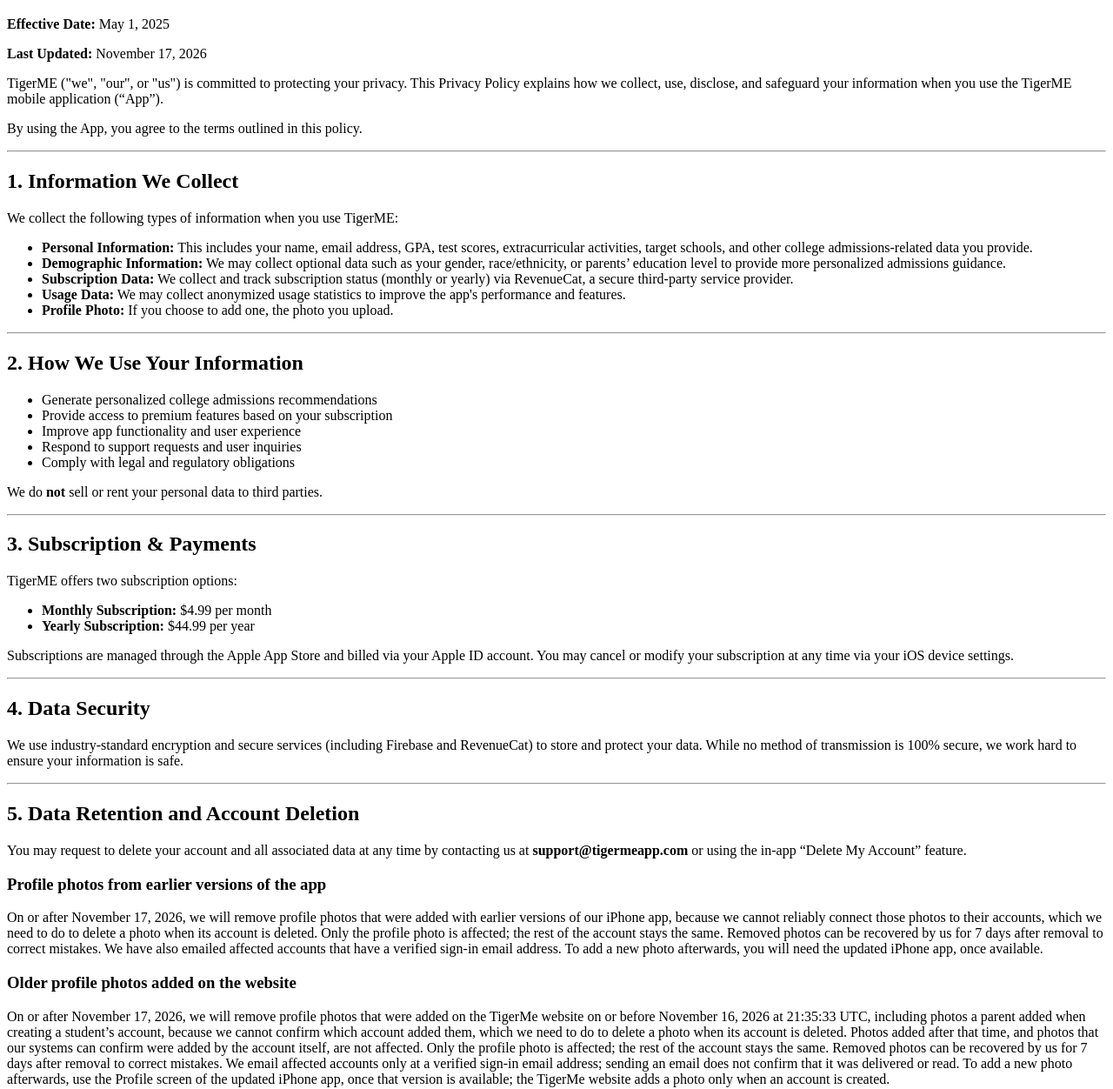
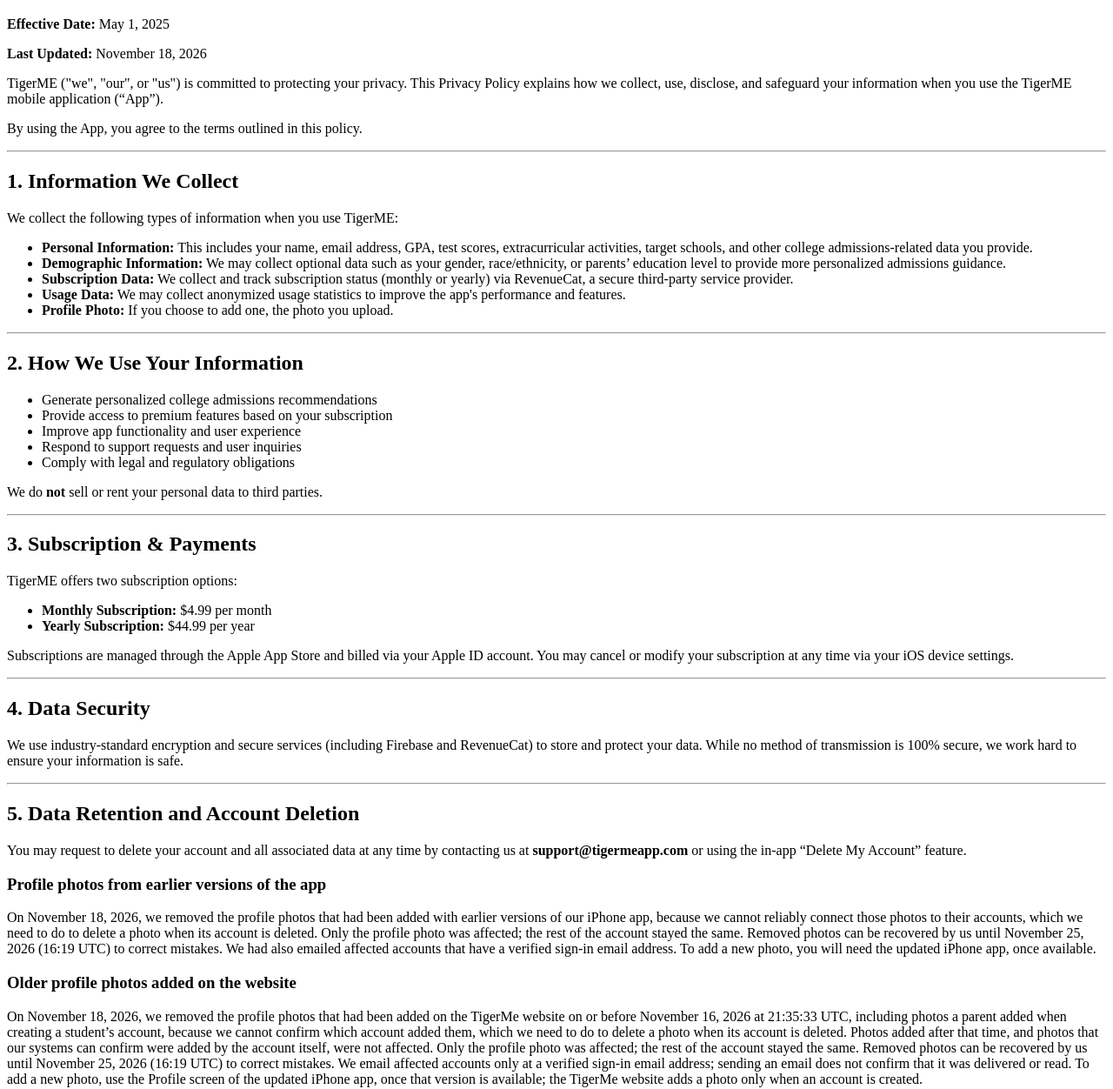
Before and after one commit to Sibble-Associates/Sibble-Associates.github.io, a plain HTML site: page index.html in a window 1280 px wide. Shown: the part 61-1313 px from the top of the page at 87% size. Drawn offline with Linux system fonts and the light colour scheme.

Commit message:
Notice: photo removals completed Nov 18, 2026; recovery until Nov 25 (16:19 UTC)
iPhone legacy photos (41) and older web photos (2) removed; nothing skipped. Scope, cutoff and
exclusions unchanged; the recovery date is the earliest of the per-photo 7-day deadlines.

Co-Authored-By: Claude Opus 5.5 <noreply@anthropic.com>

```diff
--- a/index.html
+++ b/index.html
@@ -7,7 +7,7 @@
 <body>
     <h1>Privacy Policy for TigerME</h1>
     <p><strong>Effective Date:</strong> May 1, 2025</p>
-    <p><strong>Last Updated:</strong> November 17, 2026</p>
+    <p><strong>Last Updated:</strong> November 18, 2026</p>
     <p>TigerME ("we", "our", or "us") is committed to protecting your privacy. This Privacy Policy explains how we collect, use, disclose, and safeguard your information when you use the TigerME mobile application (“App”).</p>
     <p>By using the App, you agree to the terms outlined in this policy.</p>
     <hr>
@@ -45,9 +45,9 @@
     <h2>5. Data Retention and Account Deletion</h2>
     <p>You may request to delete your account and all associated data at any time by contacting us at <strong>support@tigermeapp.com</strong> or using the in-app “Delete My Account” feature.</p>
     <h3>Profile photos from earlier versions of the app</h3>
-    <p>On or after November 17, 2026, we will remove profile photos that were added with earlier versions of our iPhone app, because we cannot reliably connect those photos to their accounts, which we need to do to delete a photo when its account is deleted. Only the profile photo is affected; the rest of the account stays the same. Removed photos can be recovered by us for 7 days after removal to correct mistakes. We have also emailed affected accounts that have a verified sign-in email address. To add a new photo afterwards, you will need the updated iPhone app, once available.</p>
+    <p>On November 18, 2026, we removed the profile photos that had been added with earlier versions of our iPhone app, because we cannot reliably connect those photos to their accounts, which we need to do to delete a photo when its account is deleted. Only the profile photo was affected; the rest of the account stayed the same. Removed photos can be recovered by us until November 25, 2026 (16:19 UTC) to correct mistakes. We had also emailed affected accounts that have a verified sign-in email address. To add a new photo, you will need the updated iPhone app, once available.</p>
     <h3>Older profile photos added on the website</h3>
-    <p>On or after November 17, 2026, we will remove profile photos that were added on the TigerMe website on or before November 16, 2026 at 21:35:33 UTC, including photos a parent added when creating a student’s account, because we cannot confirm which account added them, which we need to do to delete a photo when its account is deleted. Photos added after that time, and photos that our systems can confirm were added by the account itself, are not affected. Only the profile photo is affected; the rest of the account stays the same. Removed photos can be recovered by us for 7 days after removal to correct mistakes. We email affected accounts only at a verified sign-in email address; sending an email does not confirm that it was delivered or read. To add a new photo afterwards, use the Profile screen of the updated iPhone app, once that version is available; the TigerMe website adds a photo only when an account is created.</p>
+    <p>On November 18, 2026, we removed the profile photos that had been added on the TigerMe website on or before November 16, 2026 at 21:35:33 UTC, including photos a parent added when creating a student’s account, because we cannot confirm which account added them, which we need to do to delete a photo when its account is deleted. Photos added after that time, and photos that our systems can confirm were added by the account itself, were not affected. Only the profile photo was affected; the rest of the account stayed the same. Removed photos can be recovered by us until November 25, 2026 (16:19 UTC) to correct mistakes. We email affected accounts only at a verified sign-in email address; sending an email does not confirm that it was delivered or read. To add a new photo, use the Profile screen of the updated iPhone app, once that version is available; the TigerMe website adds a photo only when an account is created.</p>
     <hr>
     <h2>6. Children’s Privacy</h2>
     <p>TigerME is intended for use by high school students and requires parental consent where applicable. We do not knowingly collect data from children under the age of 13 without appropriate legal consent.</p>
```
